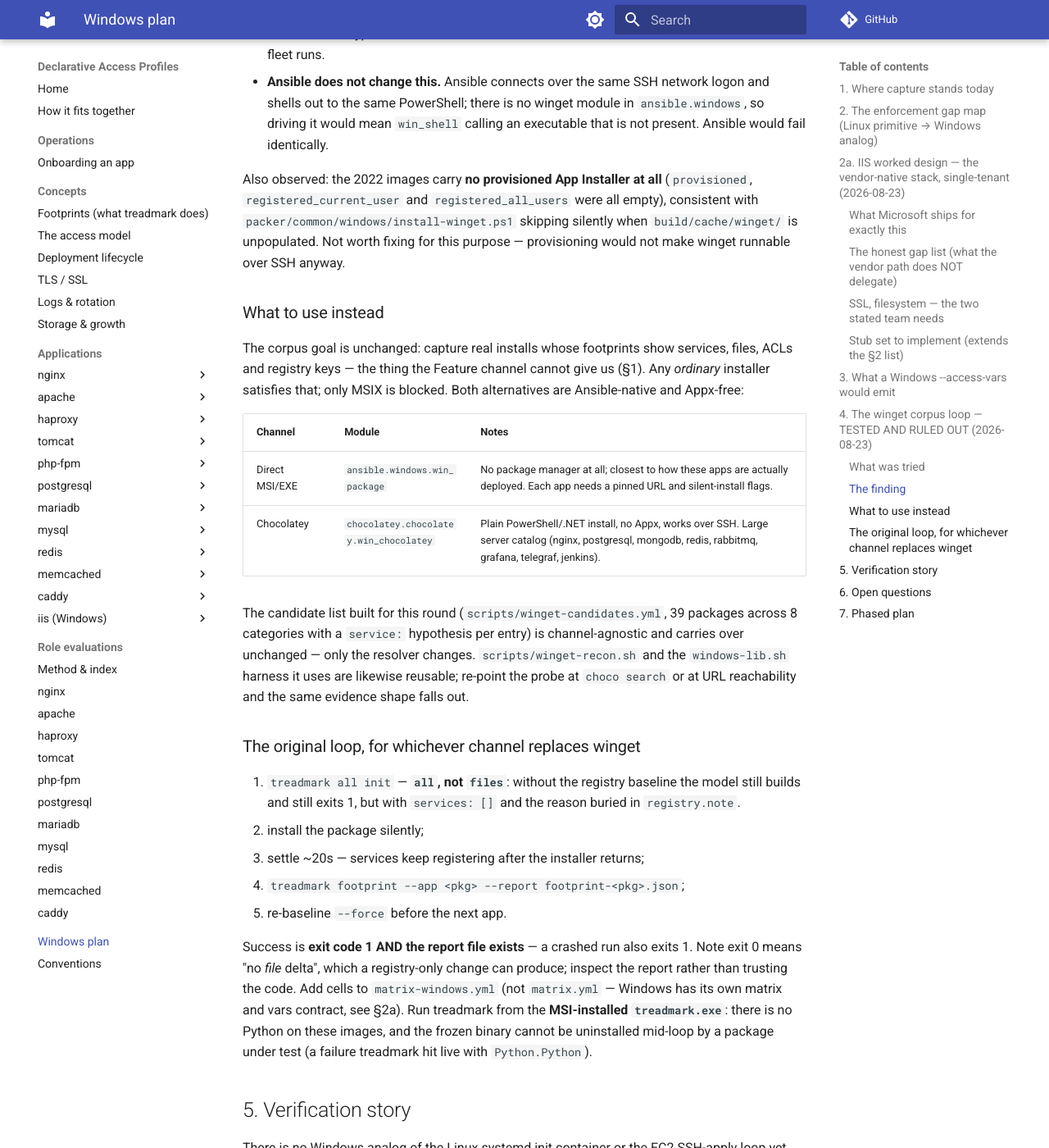
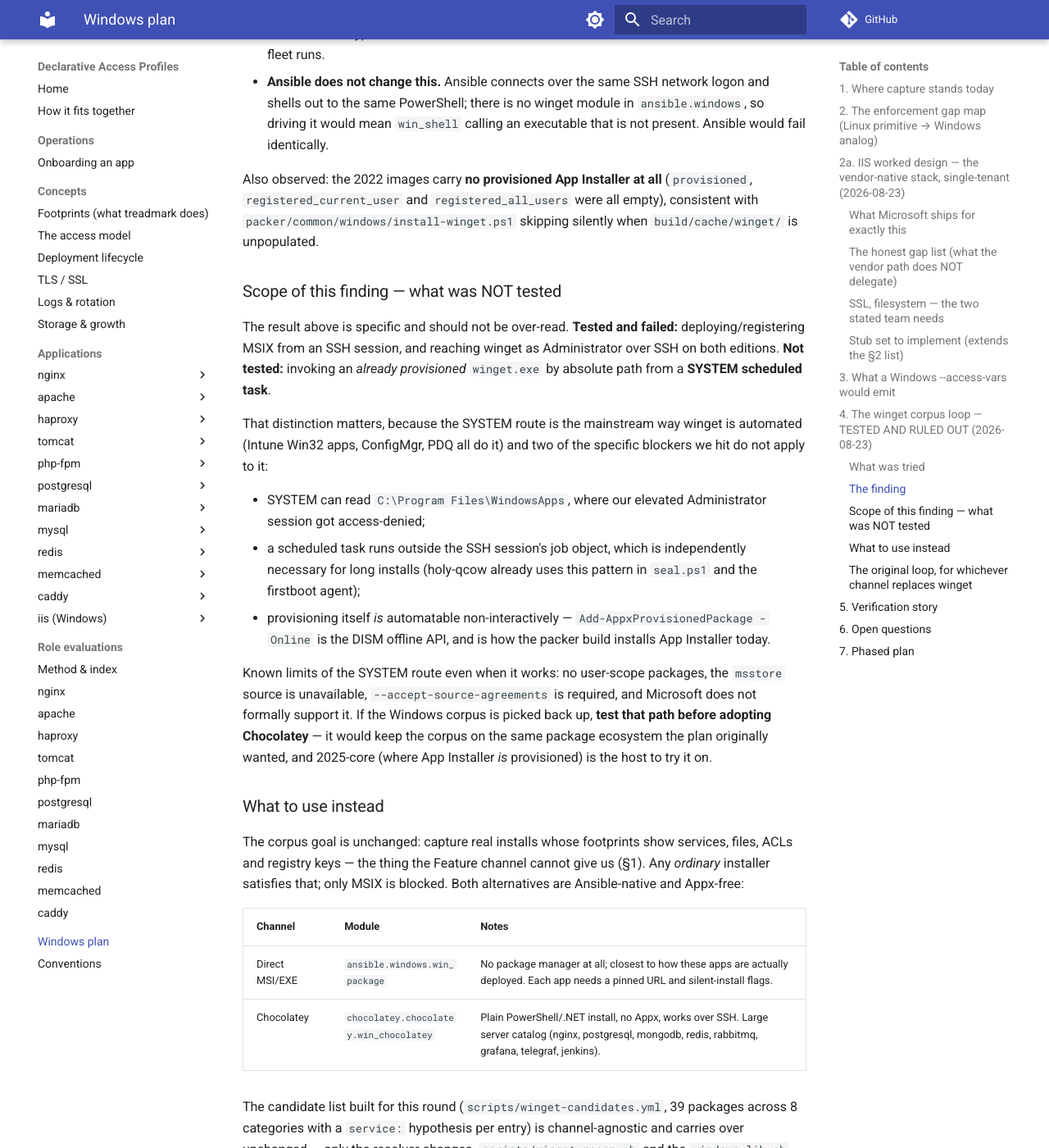
Before and after one commit to mcowser-p/declarative-access-profiles, an MkDocs documentation site: the page built from docs/windows-plan.md, in a window 1280 px wide and 1400 px high, scrolled down 5597 px. Shown: the whole window at 82% size. Built offline with MkDocs 1.6.1 and Material for MkDocs 9.7.7, drawn with Linux system fonts in a browser that asks for light colours; comment, search, counter and statistics services are not loaded.

Commit message:
docs(windows): bound the winget finding to what was actually tested
The §4 verdict was broader than the evidence. Tested and failed: MSIX
deploy/register over SSH, and reaching winget as Administrator over SSH on
both editions. NOT tested: invoking an already-provisioned winget.exe by
absolute path from a SYSTEM scheduled task — which is how Intune and
ConfigMgr automate winget, and which sidesteps two of the specific blockers
we hit (SYSTEM can read WindowsApps where our admin session was denied, and
a scheduled task escapes the SSH job object). Provisioning is itself
non-interactive via the DISM offline API, as the packer build already does.

Records the known limits of that route (no user scope, no msstore source,
unsupported by MS) and says to test it before adopting Chocolatey, since it
would keep the corpus on the originally intended ecosystem.

Also answers the question this raises: WinRM does not help (also a network
logon, same failure) and RDP works but is a manual, per-user, non-surviving
step — the SYSTEM route needs neither.

```diff
--- a/docs/windows-plan.md
+++ b/docs/windows-plan.md
@@ -208,9 +208,36 @@ Three corollaries, each verified rather than assumed:
 Also observed: the 2022 images carry **no provisioned App Installer at
 all** (`provisioned`, `registered_current_user` and `registered_all_users`
 were all empty), consistent with `packer/common/windows/install-winget.ps1`
-skipping silently when `build/cache/winget/` is unpopulated. Not worth
-fixing for this purpose — provisioning would not make winget runnable over
-SSH anyway.
+skipping silently when `build/cache/winget/` is unpopulated.
+
+### Scope of this finding — what was NOT tested
+
+The result above is specific and should not be over-read. **Tested and
+failed:** deploying/registering MSIX from an SSH session, and reaching
+winget as Administrator over SSH on both editions. **Not tested:** invoking
+an *already provisioned* `winget.exe` by absolute path from a **SYSTEM
+scheduled task**.
+
+That distinction matters, because the SYSTEM route is the mainstream way
+winget is automated (Intune Win32 apps, ConfigMgr, PDQ all do it) and two
+of the specific blockers we hit do not apply to it:
+
+- SYSTEM can read `C:\Program Files\WindowsApps`, where our elevated
+  Administrator session got access-denied;
+- a scheduled task runs outside the SSH session's job object, which is
+  independently necessary for long installs (holy-qcow already uses this
+  pattern in `seal.ps1` and the firstboot agent);
+- provisioning itself *is* automatable non-interactively —
+  `Add-AppxProvisionedPackage -Online` is the DISM offline API, and is how
+  the packer build installs App Installer today.
+
+Known limits of the SYSTEM route even when it works: no user-scope
+packages, the `msstore` source is unavailable, `--accept-source-agreements`
+is required, and Microsoft does not formally support it. If the Windows
+corpus is picked back up, **test that path before adopting Chocolatey** —
+it would keep the corpus on the same package ecosystem the plan originally
+wanted, and 2025-core (where App Installer *is* provisioned) is the host to
+try it on.
 
 ### What to use instead
 
```
